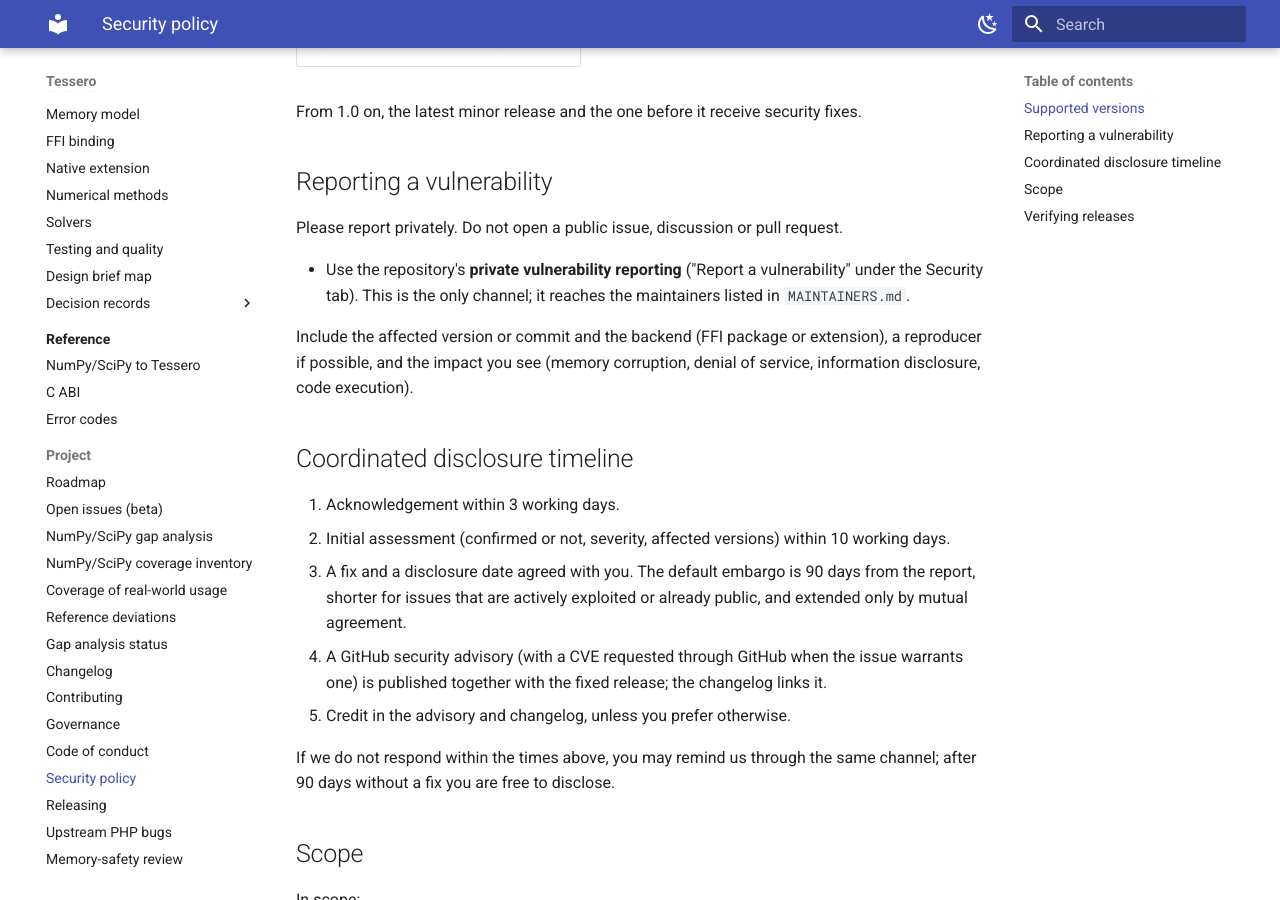
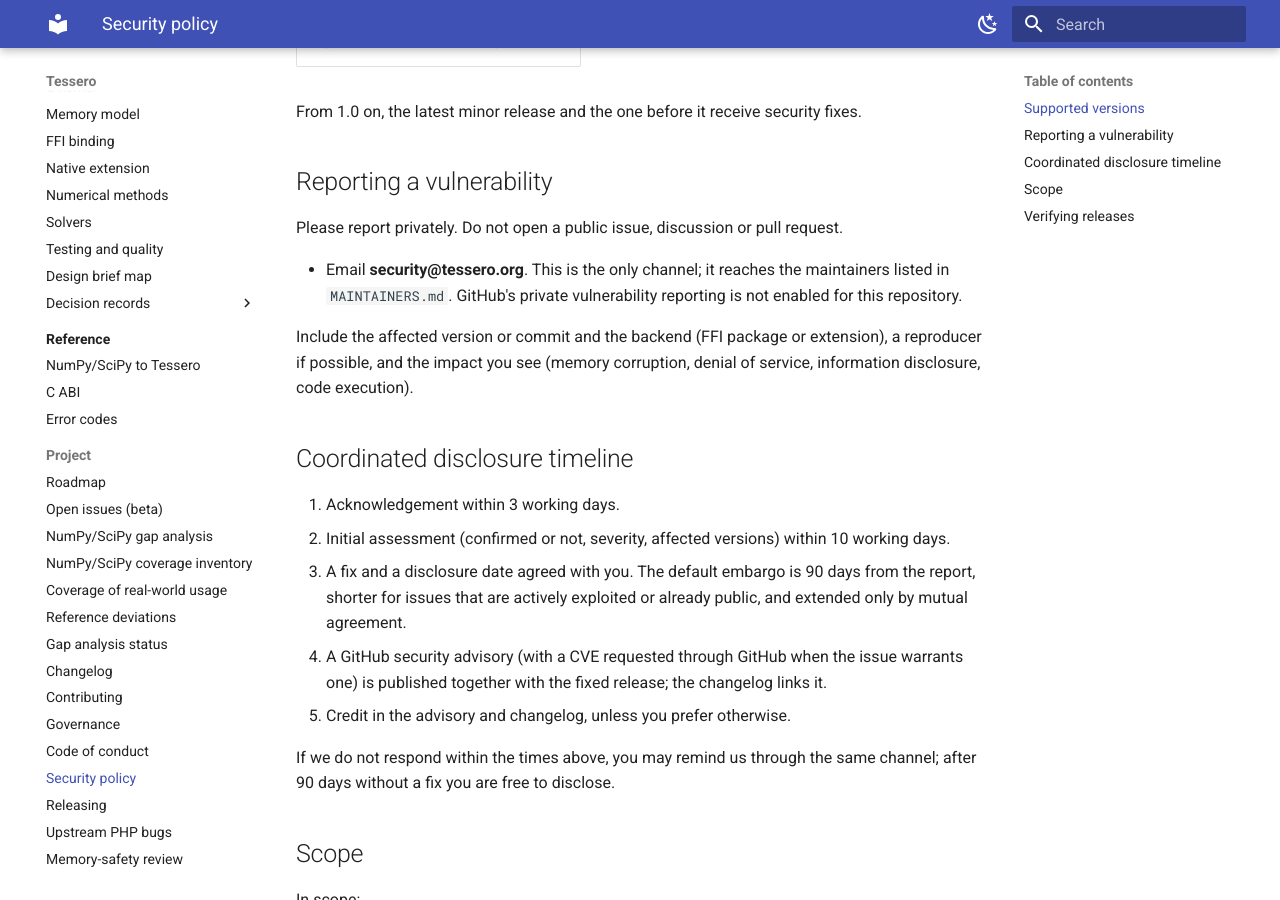
Before and after one commit to DMJ-CV-91913/tessero, an MkDocs documentation site: the page built from docs/project/security-policy.md, in a window 1280 px wide and 900 px high, scrolled down 368 px. Built offline with MkDocs 1.6.1 and Material for MkDocs 9.7.7, drawn with Linux system fonts in a browser that asks for light colours.

Commit message:
Baseline commit for Beta Version of the Tessero Project; Authored by Douglas Johnson and Co-Authored using Claude's Opus 4.8LLM, October 4th, 2026, and subsequent commit using Opus 5.5LLM, October 24th, 2026.
Co-Authored-By: Claude Opus 5.5 <noreply@anthropic.com>

```diff
--- a/SECURITY.md
+++ b/SECURITY.md
@@ -16,8 +16,8 @@ From 1.0 on, the latest minor release and the one before it receive security fix
 
 Please report privately. Do not open a public issue, discussion or pull request.
 
-- Use the repository's **private vulnerability reporting** ("Report a vulnerability" under the Security tab).
-  This is the only channel; it reaches the maintainers listed in `MAINTAINERS.md`.
+- Email **security@tessero.org**. This is the only channel; it reaches the maintainers listed in
+  `MAINTAINERS.md`. GitHub's private vulnerability reporting is not enabled for this repository.
 
 Include the affected version or commit and the backend (FFI package or extension), a reproducer if possible,
 and the impact you see (memory corruption, denial of service, information disclosure, code execution).
```
Also changed, not shown: MAINTAINERS.md (+2 -2 lines), 1 other file.
